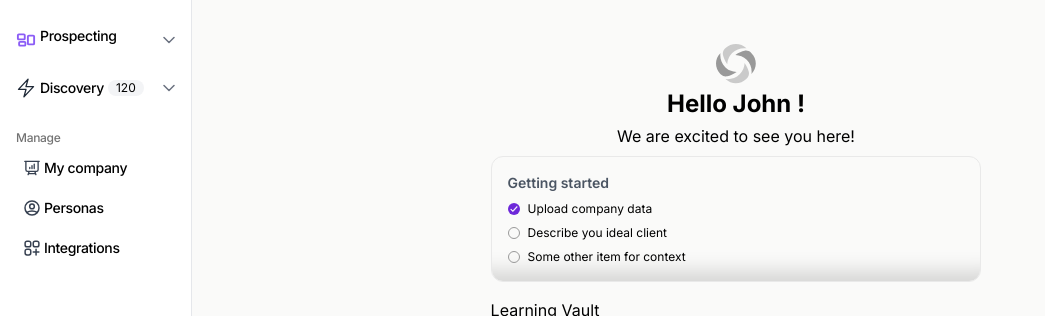
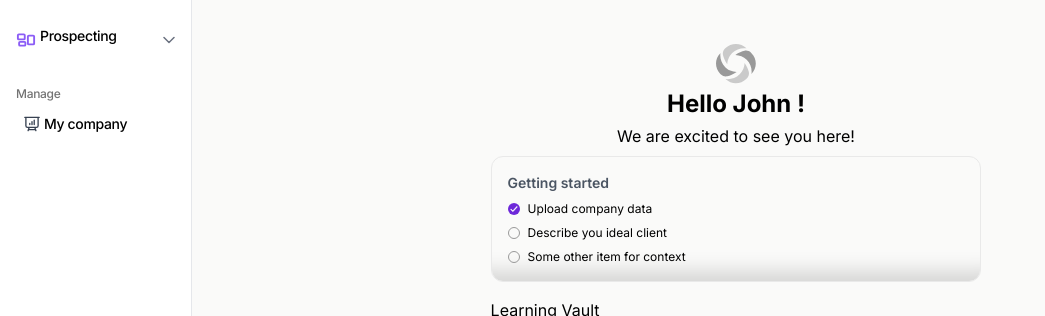
Before and after one commit to Momin-Mahmud/nick-react-app, a React (Vite) app in the folder nick-react-app/: page /chat in a window 1280 px wide. Shown: the part 140-456 px from the top of the page, without its empty margins (0-1045 px from the left). Built offline with nearby package versions, Linux system fonts and the light colour scheme; sample sign-in values are in the browser's storage.

Commit message:
Sidebar changes ( Remove Discovery, Personas and Integrations)

```diff
--- a/nick-react-app/src/components/routes/Router/layout/AppLayout/Sidebar/index.jsx
+++ b/nick-react-app/src/components/routes/Router/layout/AppLayout/Sidebar/index.jsx
@@ -177,7 +177,7 @@ const Sidebar = () => {
             sessionDetails={sessionDetails}
           />
         </div>
-        <div className="flex flex-col gap-0 items-center justify-center min-w-full cursor-pointer hover:bg-[#F5F3FF]">
+        {/* <div className="flex flex-col gap-0 items-center justify-center min-w-full cursor-pointer hover:bg-[#F5F3FF]">
           <div className="flex items-center justify-between gap-1 min-w-full">
             <div className="flex items-center text-start justify-between gap-2 min-w-full p-2 rounded-lg">
               <div className="flex items-center gap-1">
@@ -200,7 +200,7 @@ const Sidebar = () => {
             </div>
           </div>
           <DiscoveryList isOpen={discoveriesOpen} />
-        </div>
+        </div> */}
       </div>
       <div className="min-w-full p-2">
         <div className="flex flex-col items-center text-start justify-start gap-1 min-w-full rounded-lg">
@@ -214,8 +214,8 @@ const Sidebar = () => {
             size="16"
             text="My company"
           />
-          <NavItem icon="personas" size={16} text={"Personas"} />
-          <NavItem icon="integrations" size="16" text={"Integrations"} />
+          {/* <NavItem icon="personas" size={16} text={"Personas"} />
+          <NavItem icon="integrations" size="16" text={"Integrations"} /> */}
         </div>
       </div>
       <div className="min-w-full mt-56 p-2">
```
